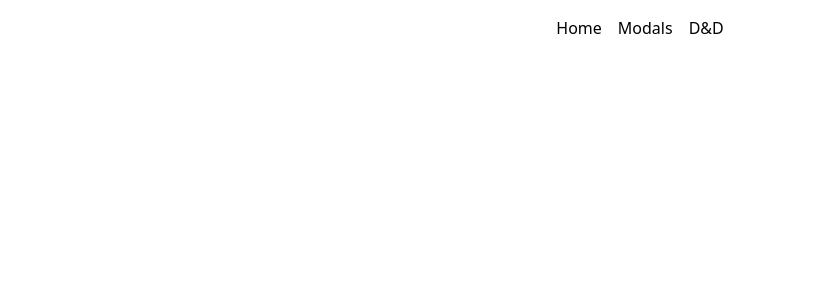
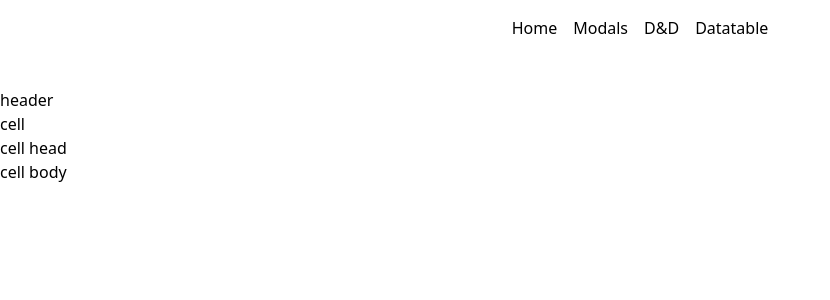
Before and after one commit to guiurm/bit-craft, a Vue app: page /dt in a window 1280 px wide. Before the commit this address had no page. Shown: the top 300 px of the page, without its empty margins (0-830 px from the left). Built offline with nearby package versions, Linux system fonts and the light colour scheme.

Commit message:
feat(datatable): adds table, header, row and cell components

```diff
--- a/src/components/NavbarComponent.vue
+++ b/src/components/NavbarComponent.vue
@@ -17,6 +17,12 @@
                 class="mx-2 transition duration-300 ease-in-out transform hover:scale-110 hover:text-custom-orange-bright">
                 D&D
             </router-link>
+
+            <router-link
+                to="/dt"
+                class="mx-2 transition duration-300 ease-in-out transform hover:scale-110 hover:text-custom-orange-bright">
+                Datatable
+            </router-link>
         </nav>
     </header>
 </template>
--- /dev/null
+++ b/src/components/datatable/CDatatable.vue
@@ -0,0 +1,41 @@
+<script setup lang="ts">
+import { watch } from 'vue';
+import useCssClassTranslator from '../cssClassTranslator';
+import CDatatableHeader from './CDatatableHeader.vue';
+import CDatatableRow from './CDatatableRow.vue';
+import type { TTableProps } from './datatableTypes';
+
+const props = withDefaults(defineProps<TTableProps>(), {
+    head: () => ({}),
+    rows: () => [],
+    class: ''
+});
+
+/*const checkSize = () => {
+    if (props.cols !== props.head.length)
+        throw new TypeError(`Invalid size of head related to columns, head:${props.head.length} cols:${props.cols}`);
+};*/
+// checkSize();
+
+const { css, ...modifyCss } = useCssClassTranslator(props.class);
+watch(
+    () => props.class,
+    n => modifyCss.setCss(n)
+);
+</script>
+<template>
+    <div class="w-full h-full" :class="css">
+        <slot name="header">
+            <c-datatable-header v-bind="{ ...head }" :cols="cols" :custom-template-column="customTemplateColumn" />
+        </slot>
+
+        <slot name="body">
+            <c-datatable-row
+                v-for="(cRow, i) in rows"
+                :key="i"
+                v-bind="{ ...cRow }"
+                :cols="cols"
+                :custom-template-column="customTemplateColumn" />
+        </slot>
+    </div>
+</template>
--- /dev/null
+++ b/src/components/datatable/CDatatableCell.vue
@@ -0,0 +1,52 @@
+<script setup lang="ts">
+import { noop } from '@/globals';
+import { computed, watch } from 'vue';
+import useCssClassTranslator from '../cssClassTranslator';
+import type { TCellProps } from './datatableTypes';
+
+const props = withDefaults(defineProps<TCellProps>(), {
+    cell: () => ({ value: '' }),
+    class: '',
+    onCellClick: noop,
+    onCellAuxclick: noop,
+    onCellDblclick: noop,
+    binds: () => ({})
+});
+
+const styleBind = computed(() =>
+    props.colSpan && props.colSpan > 0 ? { 'grid-column-start': `span ${props.colSpan}` } : {}
+);
+const { css, ...modifyCss } = useCssClassTranslator(props.class);
+watch(
+    () => props.class,
+    n => modifyCss.setCss(n)
+);
+
+const emits = defineEmits<{ click: [e: MouseEvent]; auxclick: [e: MouseEvent]; dblclick: [e: MouseEvent] }>();
+const events = {
+    onClick: (e: MouseEvent) => {
+        props.onCellClick(e);
+        emits('click', e);
+    },
+    onAuxclick: (e: MouseEvent) => {
+        props.onCellAuxclick(e);
+        emits('auxclick', e);
+    },
+    onDblclick: (e: MouseEvent) => {
+        props.onCellDblclick(e);
+        emits('dblclick', e);
+    }
+};
+</script>
+<template>
+    <span v-bind="events" class="w-full" :class="css" :style="styleBind">
+        <slot>
+            <template v-if="typeof value === 'string' || typeof value === 'number'">
+                {{ value }}
+            </template>
+            <template v-else>
+                <component v-bind="binds" :is="value" />
+            </template>
+        </slot>
+    </span>
+</template>
--- /dev/null
+++ b/src/components/datatable/CDatatableHeader.vue
@@ -0,0 +1,50 @@
+<script setup lang="ts">
+import { noop } from '@/globals';
+import { computed, watch } from 'vue';
+import useCssClassTranslator from '../cssClassTranslator';
+import CDatatableCell from './CDatatableCell.vue';
+import type { THeaderProps } from './datatableTypes';
+
+const props = withDefaults(defineProps<THeaderProps>(), {
+    //row: () => ({ cells: [] }),
+    cells: () => [],
+    class: '',
+    onHeaderClick: noop,
+    onHeaderAuxclick: noop,
+    onHeaderDblclick: noop
+});
+
+const colsComp = computed(() => `repeat(${props.cols}, minmax(0, 1fr))`);
+const { css, ...modifyCss } = useCssClassTranslator(props.class);
+watch(
+    () => props.class,
+    n => modifyCss.setCss(n)
+);
+
+const emits = defineEmits<{ click: [e: MouseEvent]; auxclick: [e: MouseEvent]; dblclick: [e: MouseEvent] }>();
+const events = {
+    onClick: (e: MouseEvent) => {
+        props.onHeaderClick(e);
+        emits('click', e);
+    },
+    onAuxclick: (e: MouseEvent) => {
+        props.onHeaderAuxclick(e);
+        emits('auxclick', e);
+    },
+    onDblclick: (e: MouseEvent) => {
+        props.onHeaderDblclick(e);
+        emits('dblclick', e);
+    }
+};
+</script>
+<template>
+    <div
+        v-bind="events"
+        class="w-full grid"
+        :class="css"
+        :style="{ 'grid-template-columns': customTemplateColumn ?? colsComp }">
+        <slot>
+            <c-datatable-cell v-for="(cell, i) in cells" :key="`rh-${i}`" v-bind="cell" />
+        </slot>
+    </div>
+</template>
--- /dev/null
+++ b/src/components/datatable/CDatatableRow.vue
@@ -0,0 +1,49 @@
+<script setup lang="ts">
+import { noop } from '@/globals';
+import { computed, watch } from 'vue';
+import useCssClassTranslator from '../cssClassTranslator';
+import CDatatableCell from './CDatatableCell.vue';
+import type { TRowProps } from './datatableTypes';
+
+const props = withDefaults(defineProps<TRowProps>(), {
+    cells: () => [],
+    class: '',
+    onRowClick: noop,
+    onRowAuxclick: noop,
+    onRowDblclick: noop
+});
+
+const colsComp = computed(() => `repeat(${props.cols}, minmax(0, 1fr))`);
+const { css, ...modifyCss } = useCssClassTranslator(props.class);
+watch(
+    () => props.class,
+    n => modifyCss.setCss(n)
+);
+
+const emits = defineEmits<{ click: [e: MouseEvent]; auxclick: [e: MouseEvent]; dblclick: [e: MouseEvent] }>();
+const events = {
+    onClick: (e: MouseEvent) => {
+        props.onRowClick(e);
+        emits('click', e);
+    },
+    onAuxclick: (e: MouseEvent) => {
+        props.onRowAuxclick(e);
+        emits('auxclick', e);
+    },
+    onDblclick: (e: MouseEvent) => {
+        props.onRowDblclick(e);
+        emits('dblclick', e);
+    }
+};
+</script>
+<template>
+    <div
+        v-bind="events"
+        class="w-full grid"
+        :class="css"
+        :style="{ 'grid-template-columns': customTemplateColumn ?? colsComp }">
+        <slot>
+            <c-datatable-cell v-for="(cell, i) in cells" :key="`rh-${i}`" v-bind="cell" />
+        </slot>
+    </div>
+</template>
--- /dev/null
+++ b/src/components/datatable/datatableTypes.ts
@@ -0,0 +1,40 @@
+import type { Component, VNode } from 'vue';
+import type { TCss } from '../cssClassTranslator';
+
+export type TRowProps = {
+    cols?: number;
+    cells?: TCellProps[];
+    class?: TCss;
+    customTemplateColumn?: string;
+    onRowClick?: (e: MouseEvent) => void;
+    onRowAuxclick?: (e: MouseEvent) => void;
+    onRowDblclick?: (e: MouseEvent) => void;
+};
+
+export type THeaderProps = {
+    cols?: number;
+    cells?: TCellProps[];
+    class?: TCss;
+    customTemplateColumn?: string;
+    onHeaderClick?: (e: MouseEvent) => void;
+    onHeaderAuxclick?: (e: MouseEvent) => void;
+    onHeaderDblclick?: (e: MouseEvent) => void;
+};
+
+export type TCellProps = {
+    value?: string | number | Component | (() => VNode);
+    colSpan?: number;
+    class?: TCss;
+    onCellClick?: (e: MouseEvent) => void;
+    onCellAuxclick?: (e: MouseEvent) => void;
+    onCellDblclick?: (e: MouseEvent) => void;
+    binds?: Record<string, any>;
+};
+
+export type TTableProps = {
+    cols: number;
+    head?: THeaderProps;
+    rows?: TRowProps[];
+    class?: TCss;
+    customTemplateColumn?: string;
+};
--- /dev/null
+++ b/src/globals.ts
@@ -0,0 +1,5 @@
+/**
+ * Empty function
+ * @returns {void} undefined
+ */
+export const noop = (): void => void 0;
--- a/src/router/index.ts
+++ b/src/router/index.ts
@@ -27,6 +27,11 @@ const router = createRouter({
             path: '/carousel',
             name: 'carousel',
             component: () => import('../views/CarouselView.vue')
+        },
+        {
+            path: '/dt',
+            name: 'datatable',
+            component: () => import('../views/DatatableView.vue')
         }
     ]
 });
--- /dev/null
+++ b/src/views/DatatableView.vue
@@ -0,0 +1,51 @@
+<script lang="ts" setup>
+import CDatatable from '@/components/datatable/CDatatable.vue';
+import CDatatableCell from '@/components/datatable/CDatatableCell.vue';
+import CDatatableHeader from '@/components/datatable/CDatatableHeader.vue';
+import CDatatableRow from '@/components/datatable/CDatatableRow.vue';
+import type { THeaderProps, TRowProps } from '@/components/datatable/datatableTypes';
+import MainLayout from '@/layouts/MainLayout.vue';
+import { ref, type Ref } from 'vue';
+
+const head = ref({
+    cols: 2,
+    onHeaderClick: () => console.log('header'),
+    cells: [
+        {
+            value: 'cell head',
+            onCellClick: _e => console.log('header cell')
+        }
+    ]
+}) as Ref<THeaderProps>;
+
+const row = ref([
+    {
+        cols: 2,
+        cells: [
+            {
+                value: 'cell body',
+                onClick: () => console.log('cell body')
+            }
+        ]
+    }
+]) as Ref<TRowProps[]>;
+</script>
+<template>
+    <main-layout>
+        <!--
+        -->
+        <c-datatable :cols="2">
+            <template #header>
+                <c-datatable-header :cols="2">
+                    <c-datatable-cell>header</c-datatable-cell>
+                </c-datatable-header>
+            </template>
+            <template #body>
+                <c-datatable-row :cols="2">
+                    <c-datatable-cell>cell</c-datatable-cell>
+                </c-datatable-row>
+            </template>
+        </c-datatable>
+        <c-datatable :cols="2" :head="head" :rows="row" />
+    </main-layout>
+</template>
```
